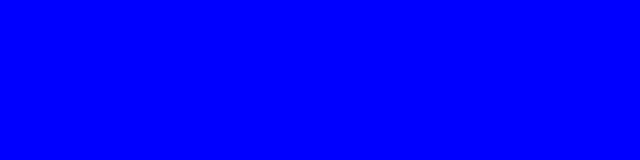
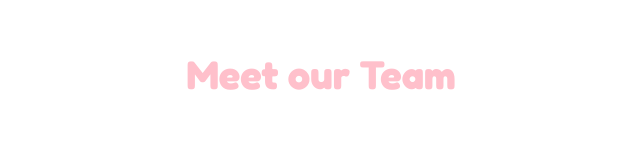
Before and after one commit to antonionovelli92/POST-html-css-floats-cards-post-lezione, a plain HTML site: page index.html in a window 1280 px wide. Shown: the whole page, without its empty margins (319-959 px from the left). Drawn offline with Linux system fonts and the light colour scheme.

Commit message:
add css and header

```diff
--- a/css/style.css
+++ b/css/style.css
@@ -1,3 +1,25 @@
-html {
-    background-color: blue;
+*{
+    margin: 0;
+    padding: 0;
+    box-sizing: border-box;
 }
+ .container{
+    max-width: 1200px;
+    margin: 0 auto;
+ }
+ body{
+    font-family: fredoka;
+    text-align: center;
+ }
+ h1{
+    font-size: 40px;
+    color: pink;
+    margin: 50px 0;
+    text-align: center;
+
+ }
+ p{
+    font-size: 18px;
+    text-align: center;
+    margin-bottom: 50px;
+}
--- a/index.html
+++ b/index.html
@@ -6,8 +6,20 @@
     <meta name="viewport" content="width=device-width, initial-scale=1.0">
     <title>Document</title>
     <link rel="stylesheet" href="css/style.css">
+    <!-- font -->
+    <link rel="preconnect" href="https://fonts.googleapis.com">
+    <link rel="preconnect" href="https://fonts.gstatic.com" crossorigin>
+    <link href="https://fonts.googleapis.com/css2?family=Fredoka:wght@400;700&display=swap" rel="stylesheet">
 </head>
 <body>
-
+    <main>
+        <div class="container">
+            <section id="Team">
+                <!-- header -->
+                <header><h1>Meet our Team</h1></header>
+                <!-- text -->
+            </section>
+        </div>
+    </main>
 </body>
 </html>
```
